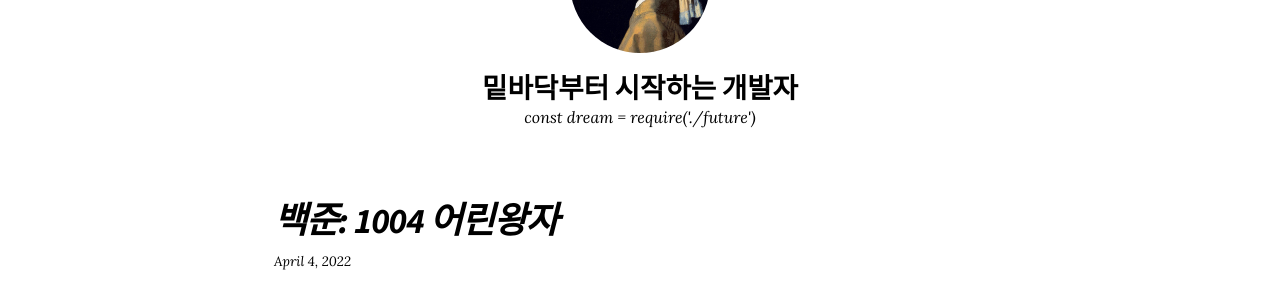
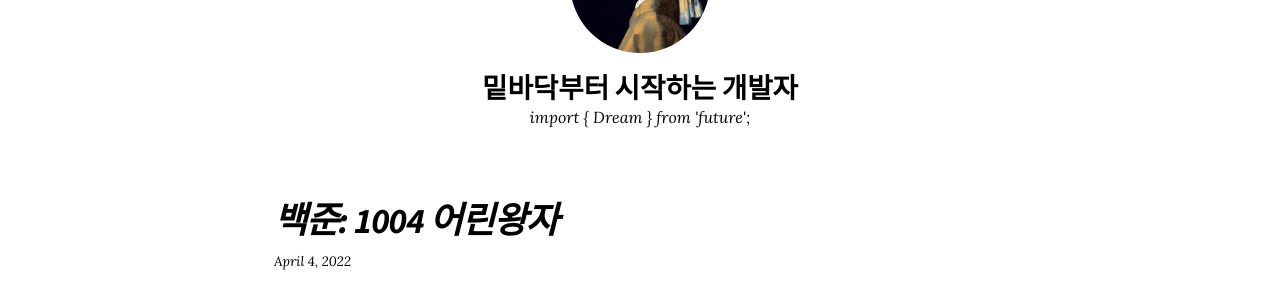
Before and after one commit to stae1102/stae1102.github.io, a Jekyll site: the page built from index.html, in a window 1280 px wide. Shown: the part 159-450 px from the top of the page. Built offline with Jekyll 4.4.1, drawn with Linux system fonts in a browser that asks for light colours; nearby versions of some CDN libraries; some web fonts are replaced; the list of posts is cut into pages by our own code.

Commit message:
소개글 변경

```diff
--- a/_config.yml
+++ b/_config.yml
@@ -17,7 +17,7 @@ remote_theme: "mmistakes/so-simple-theme@3.2.0"
 skin: "/assets/css/skins/default.css"
 locale: en-US
 title: "밑바닥부터 시작하는 개발자"
-description: "const dream = require('./future')"
+description: "import { Dream } from 'future';"
 baseurl: # the subpath of your site, e.g. "/blog"
 url: "https://stae1102.github.io/"
 logo: "/images/The Girl with a Pearl Earring.jpg"
@@ -26,8 +26,8 @@ read_time: # reading time estimates, e.g. true
 words_per_minute: # 200
 mathjax:
   enable: true
-  combo:  "tex-chtml-full"
-  tags:  "ams"
+  combo: "tex-chtml-full"
+  tags: "ams"
 google_fonts:
   - name: "Source Sans Pro"
     weights: "400,400i,700,700i"
```
